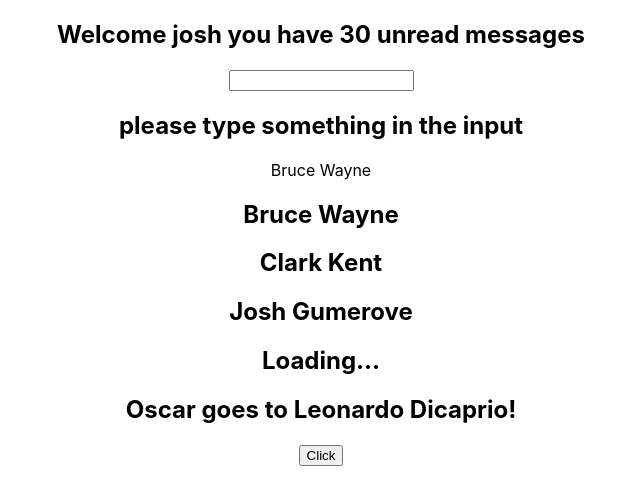
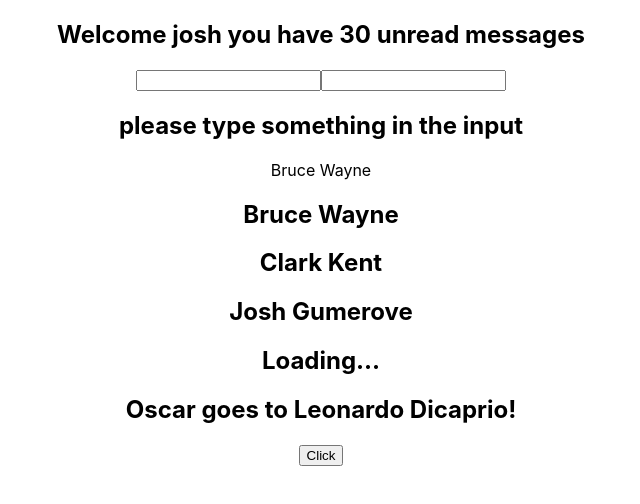
Before and after one commit to joshgumerove/react-typescript-demo, a React (Create React App) app: page / in a window 1280 px wide. Shown: the top 504 px of the page, without its empty margins (319-959 px from the left). Built offline with nearby package versions, Linux system fonts and the light colour scheme.

Commit message:
add event with types inside of component

```diff
--- a/src/components/Input.tsx
+++ b/src/components/Input.tsx
@@ -1,10 +1,16 @@
-import React, { FC } from "react";
+import React, { FC, ChangeEvent } from "react";
 import { InputProps } from "./InputProps";
 
 const Input: FC<InputProps> = ({ handleChange, value }) => {
+  const handleInputChange = (e: ChangeEvent<HTMLInputElement>) => {
+    console.log("here is the event", e.target.value);
+  };
+
+  //   note: can define a function with types inside the component
   return (
     <>
       <input type="text" onChange={handleChange} />
+      <input type="text" onChange={handleInputChange} />
       <h2>{value ? value : "please type something in the input"}</h2>
     </>
   );
```
